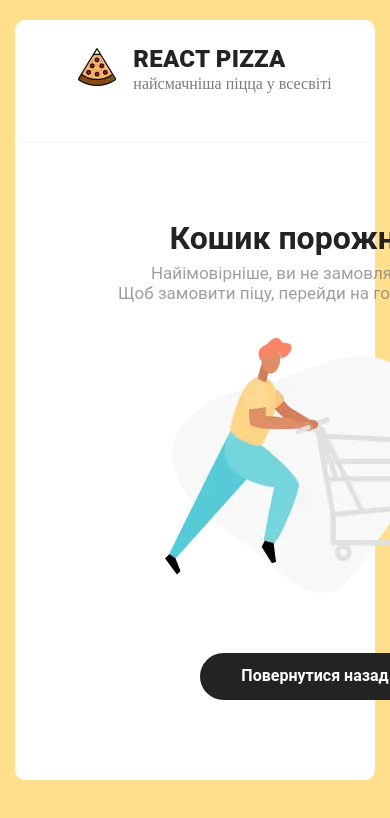
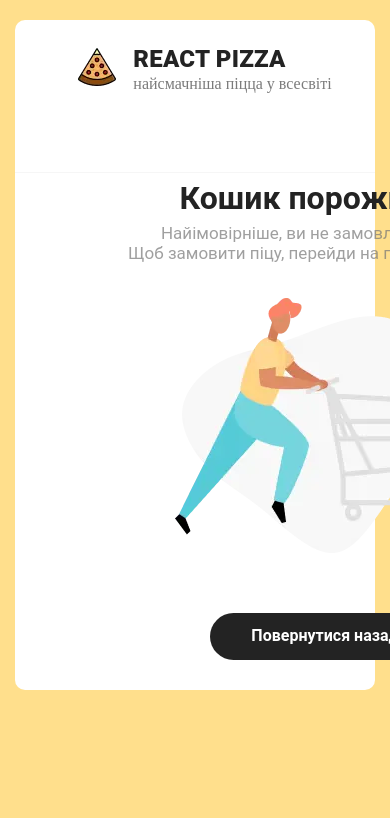
Before and after one commit to liubovridko/site-fastfood-typescript, a React (Create React App) app: page /cart in a window 390 px wide. Shown: the top 818 px of the page. Built offline with nearby package versions, Linux system fonts and the light colour scheme.

Commit message:
add media queries

```diff
--- a/src/redux/cart/selectors.ts
+++ b/src/redux/cart/selectors.ts
@@ -1,4 +1,4 @@
-import { RootState } from "../../store";
+import { RootState } from "../store";
 
 export const selectCart = (state: RootState) => state.cartReducer;
 export const selectCartItemById = (id: string) => (state: RootState) =>
--- a/src/redux/cart/slice.ts
+++ b/src/redux/cart/slice.ts
@@ -1,6 +1,6 @@
 import { createSlice, PayloadAction } from "@reduxjs/toolkit";
 
-import { getCartFromLS } from "../../../utils/getCartFromLS";
+import { getCartFromLS } from "../../utils/getCartFromLS";
 import { CartItem, CartSliceState } from "./types";
 
 const cartData = getCartFromLS();
--- a/src/scss/app.scss
+++ b/src/scss/app.scss
@@ -53,6 +53,18 @@ body {
 	@media (max-width: 600px) {
 		padding: 25px 0 29px 20px;
 	}
+
+	@media (max-width: 890px) {
+		padding-bottom: 39px;
+		.container {
+			flex-wrap: wrap;
+			.header__logo {
+				margin-bottom: 20px;
+			}
+			.button--cart {
+			}
+		}
+	}
 	&__cart {
 		.line-divided {
 			height: 25px;
@@ -69,7 +81,7 @@ body {
 		flex-direction: row;
 		justify-content: space-between;
 		align-items: center;
-		@media (max-width: 600px) {
+		@media (max-width: 608px) {
 			flex-direction: column;
 
 			.header__cart {
@@ -86,8 +98,12 @@ body {
 
 .container--cart {
 	max-width: 820px;
-	margin: 40px auto;
+	margin: 20px auto;
 	padding: 0 20px;
+	@media (max-width: 890px) {
+		padding: 0 30px;
+		margin-top: 0;
+	}
 }
 
 .content {
@@ -216,6 +232,10 @@ body {
 				}
 			}
 		}
+	}
+
+	@media (max-width: 450px) {
+		padding: 10px 0;
 	}
 
 	&__title {
@@ -444,10 +464,21 @@ body {
 			color: $orange;
 			font-weight: 700;
 		}
+
+		@media (max-width: 520px) {
+			flex-direction: column;
+		}
 	}
 	&__buttons {
 		display: flex;
 		justify-content: space-between;
+		@media (max-width: 450px) {
+			flex-direction: column;
+			align-items: center;
+			.button--grey {
+				margin-bottom: 15px;
+			}
+		}
 	}
 	&--empty {
 		margin: 0 auto;
@@ -476,4 +507,15 @@ body {
 			width: 230px;
 		}
 	}
+
+	@media (max-width: 550px) {
+		.cart__item {
+			flex-wrap: wrap;
+		}
+		.cart__item--info {
+			flex: 100% 1;
+
+			justify-content: center;
+		}
+	}
 }
```
